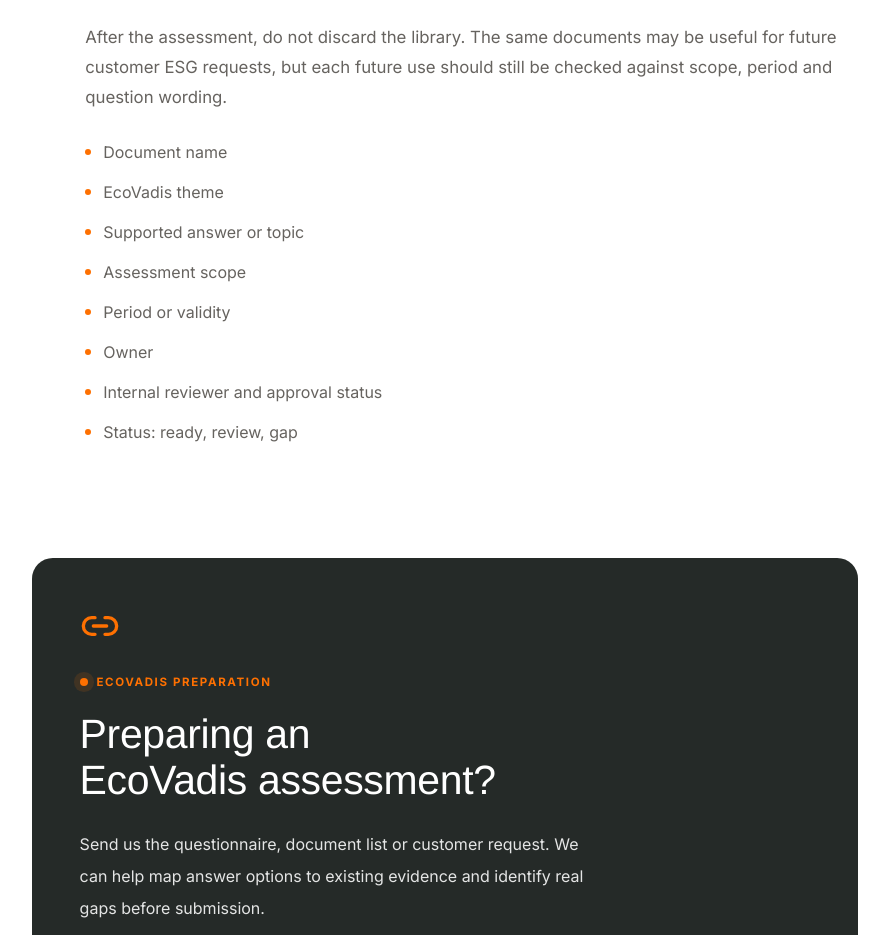
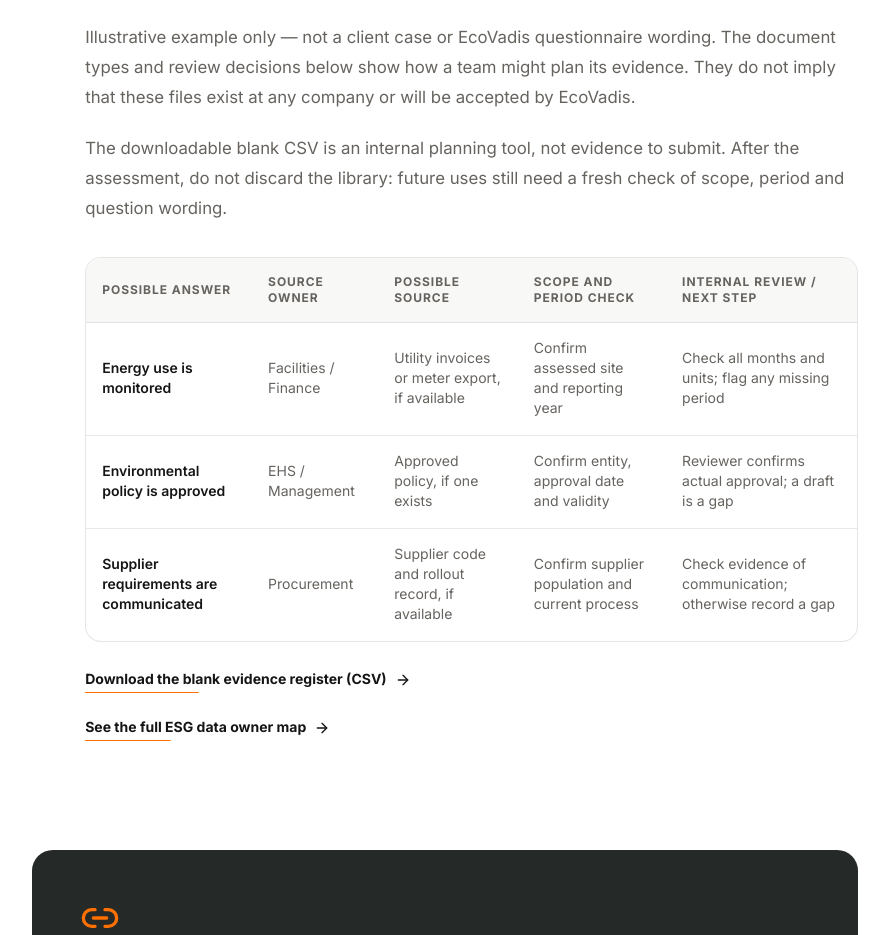
Before and after one commit to timkogej/evipace, a Next.js app: page /en/resources/ecovadis-documents-evidence in a window 1280 px wide. Shown: the part 6560-7495 px from the top of the page, without its empty margins (384-1273 px from the left). Built offline with nearby package versions, Linux system fonts and the light colour scheme; a web font is replaced by a local one.

Commit message:
Add illustrative EcoVadis evidence register templates

```diff
--- a/components/evipace/ecovadis-unterstuetzung/RelevantEvidence.tsx
+++ b/components/evipace/ecovadis-unterstuetzung/RelevantEvidence.tsx
@@ -125,9 +125,9 @@
             unserem {" "}
             <Link
               className="orange-link"
-              href="/de/ressourcen/ecovadis-dokumente-nachweise"
+              href="/de/ressourcen/ecovadis-dokumente-nachweise#evidence-register"
             >
-              Leitfaden zu EcoVadis-Dokumenten und Nachweisen
+              Leitfaden zu EcoVadis-Dokumenten und Nachweisen mit illustrativem Register und leerer Vorlage
             </Link>
             .
           </p>
--- a/components/evipace/english-commercial/content.ts
+++ b/components/evipace/english-commercial/content.ts
@@ -1331,8 +1331,8 @@
     links: [
       {
         title: "EcoVadis documents and evidence",
-        body: "Understand evidence relevance, scope, document limits and common mistakes.",
-        href: "/en/resources/ecovadis-documents-evidence"
+        body: "See an illustrative evidence register and download a blank planning template.",
+        href: "/en/resources/ecovadis-documents-evidence#evidence-register"
       },
       {
         title: "ESG evidence for suppliers",
--- a/components/evipace/resources/EcovadisDocumentsGuide.tsx
+++ b/components/evipace/resources/EcovadisDocumentsGuide.tsx
@@ -148,12 +148,9 @@
 ] as const;
 
 const registerRows = [
-  ["Umweltpolitik", "Environment", "Environmental Policy", "1–3", "Unternehmen", "aktuell", "bereit"],
-  ["ISO 14001", "Environment", "Zertifikat", "1", "Werk A", "gültig", "bereit"],
-  ["Scope 1", "Environment", "GHG Report", "8–10", "Unternehmen", "2025", "bereit"],
-  ["Arbeitssicherheit", "Labor & Human Rights", "H&S Policy", "1–5", "Unternehmen", "aktuell", "bereit"],
-  ["Antikorruption", "Ethics", "Code of Conduct", "7–9", "Unternehmen", "aktuell", "bereit"],
-  ["Supplier Code", "Sustainable Procurement", "Supplier Code", "1–6", "Unternehmen", "aktuell", "prüfen"]
+  ["Energieverbrauch wird erfasst", "Facility / Finanzen", "Stromrechnungen oder Zählerexport, falls vorhanden", "relevante Stelle markieren", "bewerteter Standort und Berichtsjahr", "Vollständigkeit, Einheiten und fehlende Monate prüfen", "prüfen"],
+  ["Umweltpolitik ist freigegeben", "EHS / Geschäftsführung", "Freigegebene Richtlinie, falls vorhanden", "Freigabestelle markieren", "bewertete Gesellschaft und Gültigkeit", "Freigabe bestätigen; Entwurf als Lücke erfassen", "prüfen"],
+  ["Lieferantenanforderungen werden kommuniziert", "Einkauf", "Supplier Code und Nachweis der Weitergabe, falls vorhanden", "relevante Stelle markieren", "betroffene Lieferanten und aktueller Prozess", "Kommunikation prüfen; sonst Lücke dokumentieren", "prüfen"]
 ] as const;
 
 const prioritisation = [
@@ -357,14 +354,14 @@
 }
 
 function EvidenceRegister() {
-  const fields = ["Thema", "Dokument", "relevante Seite", "Scope", "Aktualität"];
+  const fields = ["Quellenverantwortung", "Mögliches Dokument", "relevante Stelle", "Scope / Zeitraum", "Interne Prüfung / nächster Schritt"];
 
   return (
     <div className="mt-8" data-ecovadis-evidence-register>
       <div className="resource-answer-map hidden overflow-hidden rounded-[1.1rem] border border-[rgba(21,21,21,0.13)] bg-white md:block">
         <div className="overflow-x-auto">
-          <table className="w-full min-w-[1010px] border-collapse text-left text-sm">
-            <caption className="sr-only">Beispiel eines EcoVadis Evidence Registers mit Frage, Thema, Dokument, relevanter Seite, Scope, Aktualität und Status</caption>
+          <table className="w-full min-w-[1240px] border-collapse text-left text-sm">
+            <caption className="sr-only">Illustratives internes EcoVadis Evidence Register, kein Kundenfall</caption>
             <thead className="bg-[var(--paper)] text-[0.68rem] uppercase tracking-[0.09em] text-[rgba(21,21,21,0.58)]">
               <tr>
                 {["Frage / Option", ...fields, "Status"].map((heading) => (
@@ -856,7 +853,15 @@
 
               <ArticleSection id="evidence-register" number="16" title="Nutzen Sie ein internes EcoVadis Evidence Register.">
                 <p>Bevor Sie mit dem Upload beginnen, lohnt sich eine einfache Arbeitsübersicht.</p>
+                <p>Die folgende Tabelle ist ausschließlich ein illustratives Beispiel: kein Kundenfall und kein Wortlaut des EcoVadis-Fragebogens. Die genannten Dokumenttypen und Prüfschritte zeigen eine mögliche interne Planung; sie behaupten weder, dass diese Dateien bei einem Unternehmen vorliegen, noch dass EcoVadis sie akzeptiert.</p>
                 <EvidenceRegister />
+                <div className="mt-7">
+                  <a className="orange-link inline-flex items-center gap-2 text-sm" download href="/templates/ecovadis-evidence-register-de.csv">
+                    Leere Vorlage für das Evidence Register herunterladen (CSV)
+                    <ArrowRight aria-hidden="true" className="h-4 w-4" />
+                  </a>
+                  <p className="mt-3 text-sm leading-6 text-muted">Die Vorlage dient nur der internen Planung. Sie ist selbst kein einzureichender Nachweis.</p>
+                </div>
                 <div className="mt-10 rounded-[1rem] border border-[rgba(21,21,21,0.11)] bg-[var(--paper)] p-6 sm:p-8">
                   <p className="text-xs font-bold uppercase tracking-[0.12em] text-orange">Zusammenarbeit im Unternehmen</p>
                   <h3 className="type-subheading font-display mt-3 text-ink">Wer sammelt EcoVadis-Nachweise aus den Abteilungen?</h3>
--- a/components/evipace/resources/EnglishResourceArticle.tsx
+++ b/components/evipace/resources/EnglishResourceArticle.tsx
@@ -35,6 +35,10 @@
     label: string;
     href: string;
   }>;
+  download?: {
+    label: string;
+    href: string;
+  };
 };
 
 export type EnglishResourceArticleContent = {
@@ -220,6 +224,16 @@
           </div>
         ) : null}
         {section.sources ? <SourceNote sources={section.sources} /> : null}
+        {section.download ? (
+          <a
+            className="orange-link mt-7 inline-flex items-center gap-2 text-sm"
+            download
+            href={section.download.href}
+          >
+            {section.download.label}
+            <ArrowRight aria-hidden="true" className="h-4 w-4" />
+          </a>
+        ) : null}
         {section.links ? (
           <div className="mt-7 flex flex-col gap-3 sm:flex-row sm:flex-wrap">
             {section.links.map((link) => (
--- a/components/evipace/resources/english-batch1-content.ts
+++ b/components/evipace/resources/english-batch1-content.ts
@@ -833,18 +833,23 @@
       title: "Use an EcoVadis evidence register before uploading.",
       paragraphs: [
         "An internal register helps decide which documents to upload and how they connect to answers. It also prevents last-minute file dumping.",
-        "After the assessment, do not discard the library. The same documents may be useful for future customer ESG requests, but each future use should still be checked against scope, period and question wording."
+        "Illustrative example only — not a client case or EcoVadis questionnaire wording. The document types and review decisions below show how a team might plan its evidence. They do not imply that these files exist at any company or will be accepted by EcoVadis.",
+        "The downloadable blank CSV is an internal planning tool, not evidence to submit. After the assessment, do not discard the library: future uses still need a fresh check of scope, period and question wording."
       ],
-      bullets: [
-        "Document name",
-        "EcoVadis theme",
-        "Supported answer or topic",
-        "Assessment scope",
-        "Period or validity",
-        "Owner",
-        "Internal reviewer and approval status",
-        "Status: ready, review, gap"
-      ]
+      matrix: {
+        caption: "Illustrative internal EcoVadis evidence register, not a client case",
+        columns: ["Possible answer", "Source owner", "Possible source", "Scope and period check", "Internal review / next step"],
+        rows: [
+          ["Energy use is monitored", "Facilities / Finance", "Utility invoices or meter export, if available", "Confirm assessed site and reporting year", "Check all months and units; flag any missing period"],
+          ["Environmental policy is approved", "EHS / Management", "Approved policy, if one exists", "Confirm entity, approval date and validity", "Reviewer confirms actual approval; a draft is a gap"],
+          ["Supplier requirements are communicated", "Procurement", "Supplier code and rollout record, if available", "Confirm supplier population and current process", "Check evidence of communication; otherwise record a gap"]
+        ]
+      },
+      download: {
+        label: "Download the blank evidence register (CSV)",
+        href: "/templates/ecovadis-evidence-register-en.csv"
+      },
+      links: [{ label: "See the full ESG data owner map", href: "/en/resources/esg-data-owners" }]
     }
   ],
   cta: {
```
Also changed, not shown: public/templates/ecovadis-evidence-register-de.csv (added), public/templates/ecovadis-evidence-register-en.csv (added).
